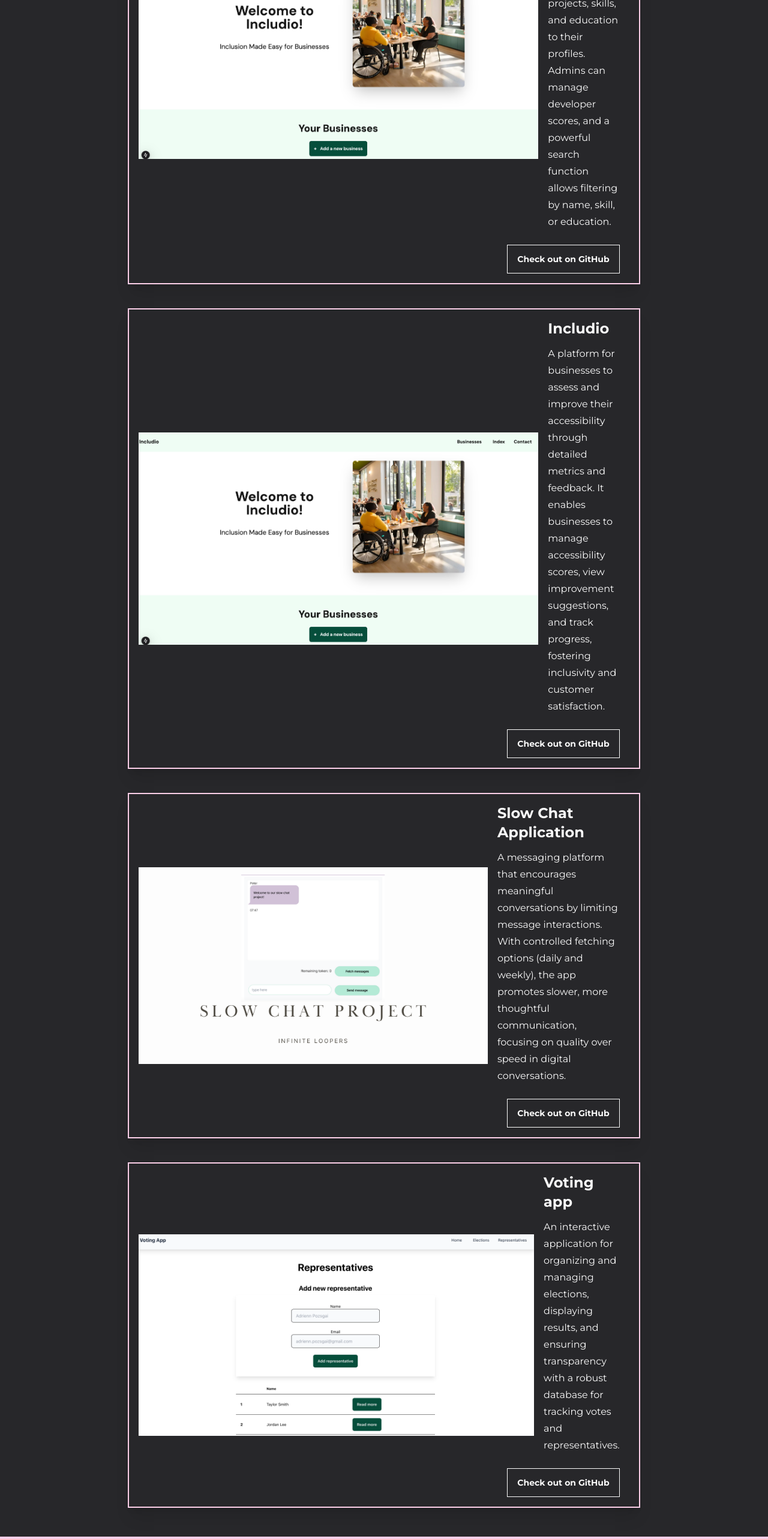
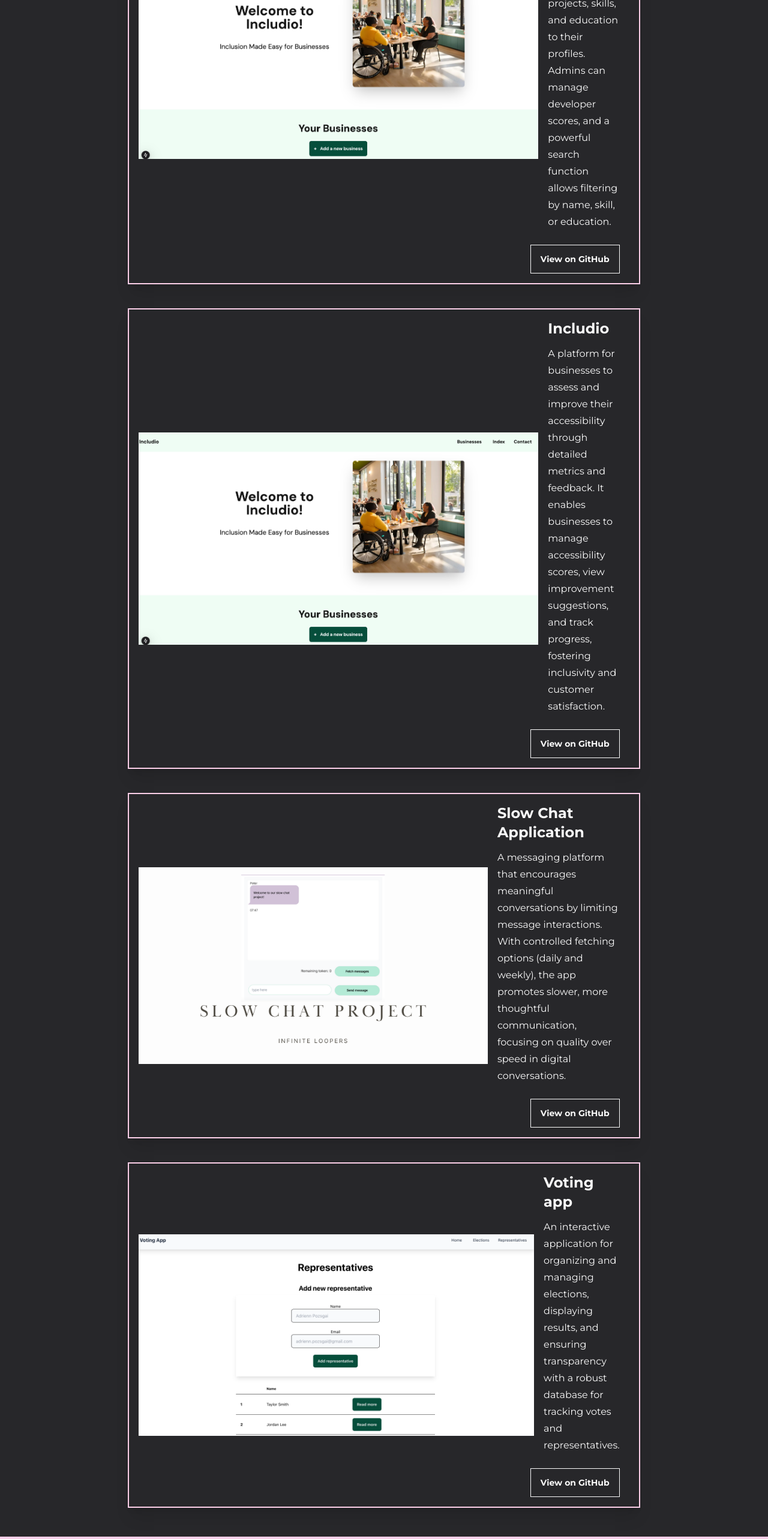
Before and after one commit to Apozsgai97/portfolio-next.js, a Next.js app: page / in a window 1280 px wide. Shown: the part 2136-4702 px from the top of the page at 60% size. Built offline with nearby package versions, Linux system fonts and the light colour scheme.

Commit message:
add right github links to projects

```diff
--- a/src/features/portfolio/components/projects-section.tsx
+++ b/src/features/portfolio/components/projects-section.tsx
@@ -25,9 +25,14 @@ export function ProjectsSection() {
               filtering by name, skill, or education.
             </p>
             <div className="card-actions justify-end">
-              <button className="btn btn-primary rounded-none hover:bg-pink-200 hover:text-zinc-800 mt-4">
-                Check out on GitHub
-              </button>
+              <a
+                href="https://github.com/salt-community/talent-app-v2"
+                className="btn btn-primary rounded-none hover:bg-pink-200 hover:text-zinc-800 mt-4"
+                target="_blank"
+                rel="noopener noreferrer"
+              >
+                View on GitHub
+              </a>
             </div>
           </div>
         </article>
@@ -50,9 +55,14 @@ export function ProjectsSection() {
               customer satisfaction.
             </p>
             <div className="card-actions justify-end">
-              <button className="btn btn-primary rounded-none hover:bg-pink-200 hover:text-zinc-800 mt-4">
-                Check out on GitHub
-              </button>
+              <a
+                href="https://github.com/Apozsgai97/includio"
+                className="btn btn-primary rounded-none hover:bg-pink-200 hover:text-zinc-800 mt-4"
+                target="_blank"
+                rel="noopener noreferrer"
+              >
+                View on GitHub
+              </a>
             </div>
           </div>
         </article>
@@ -75,9 +85,14 @@ export function ProjectsSection() {
               conversations.
             </p>
             <div className="card-actions justify-end">
-              <button className="btn btn-primary rounded-none hover:bg-pink-200 hover:text-zinc-800 mt-4">
-                Check out on GitHub
-              </button>
+              <a
+                href="https://github.com/Infinite-Loopers2024/slow-chat-final"
+                className="btn btn-primary rounded-none hover:bg-pink-200 hover:text-zinc-800 mt-4"
+                target="_blank"
+                rel="noopener noreferrer"
+              >
+                View on GitHub
+              </a>
             </div>
           </div>
         </article>
@@ -98,9 +113,14 @@ export function ProjectsSection() {
               database for tracking votes and representatives.
             </p>
             <div className="card-actions justify-end">
-              <button className="btn btn-primary rounded-none hover:bg-pink-200 hover:text-zinc-800 mt-4">
-                Check out on GitHub
-              </button>
+              <a
+                href="https://github.com/Apozsgai97/voting-app"
+                className="btn btn-primary rounded-none hover:bg-pink-200 hover:text-zinc-800 mt-4"
+                target="_blank"
+                rel="noopener noreferrer"
+              >
+                View on GitHub
+              </a>
             </div>
           </div>
         </article>
```
